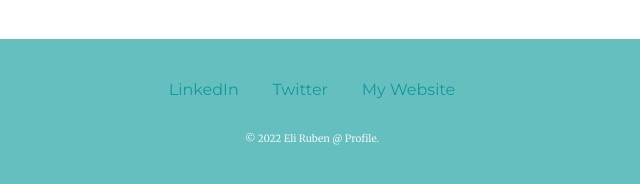
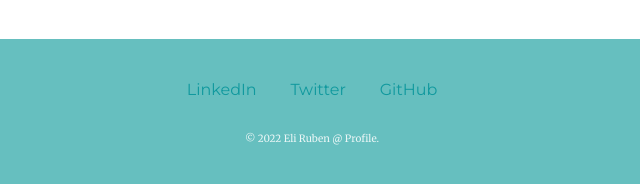
Before and after one commit to eliRub/My-profile-Website, a plain HTML site: page index.html in a window 1280 px wide. Shown: the part 2596-2780 px from the top of the page, 328-968 px from the left. Drawn offline with Linux system fonts and the light colour scheme.

Commit message:
Update index.html

```diff
--- a/index.html
+++ b/index.html
@@ -77,7 +77,7 @@
     <div id="bottom-container" class="bottom-container">
         <a class="footer-link" href="www.linkedin.com/in/eli-rubenstein100" target="_blank">LinkedIn</a>
         <a class="footer-link" href="https://twitter.com/elirub2003" target="_blank">Twitter</a>
-        <a class="footer-link" href="https://elirub.github.io/My-profile-Website/" target="_blank">My Website</a>
+        <a class="footer-link" href="https://github.com/eliRub" target="_blank">GitHub</a>
         <p class="copyright">© 2022 Eli Ruben @ Profile.</p>
     </div>
 
```
